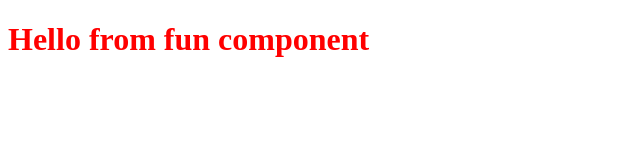
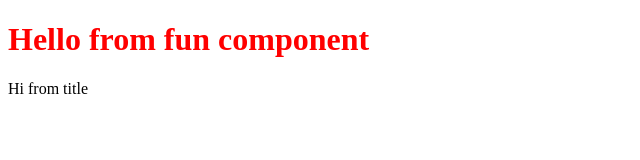
Before and after one commit to coder-harsh/namaste-react, a React (Vite) app: page / in a window 1280 px wide. Shown: the top 160 px of the page, without its empty margins (0-640 px from the left). Built offline with nearby package versions, Linux system fonts and the light colour scheme.

Commit message:
Add tut 3 note till line 209

```diff
--- a/App.js
+++ b/App.js
@@ -38,7 +38,7 @@ const jsxheading2 = (
 );
 
 root.render(jsxheading2);
-*/
+
 //react component
 
 //react component is normal js function which return some jsx element
@@ -53,3 +53,19 @@ const HeadingComponent = () => {
 
 const root = ReactDOM.createRoot(document.getElementById("root"));
 root.render(<HeadingComponent />); //Hello from fun component
+*/
+const Title = () => (
+    <p className="tittlep">
+        Hi from title
+    </p>
+);
+
+const HeadingComponent = () => {
+    return <div>
+        <h1 className="heading">Hello from fun component</h1>
+        <Title />
+    </div>
+};
+
+const root = ReactDOM.createRoot(document.getElementById("root"));
+root.render(<HeadingComponent />); //Hello from fun component
```
Also changed, not shown: Tut-3/note.txt.
